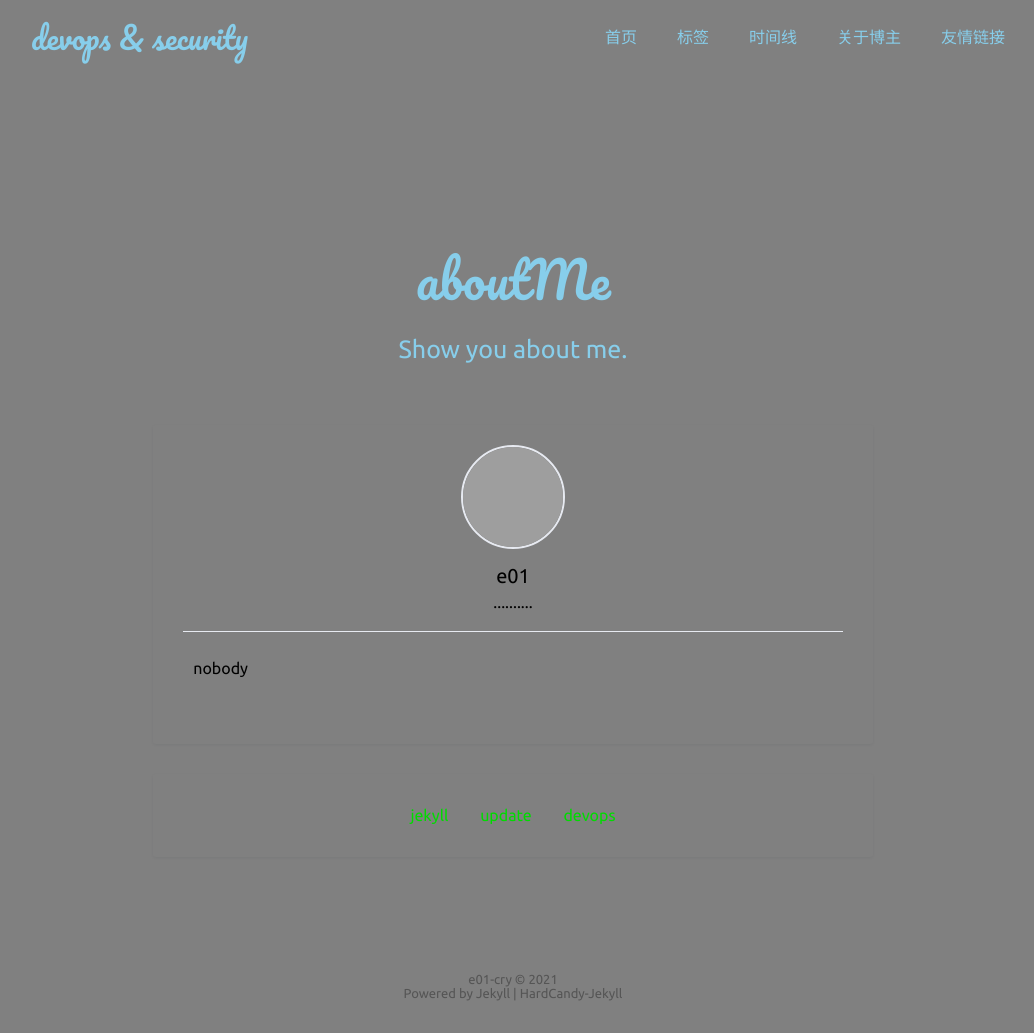
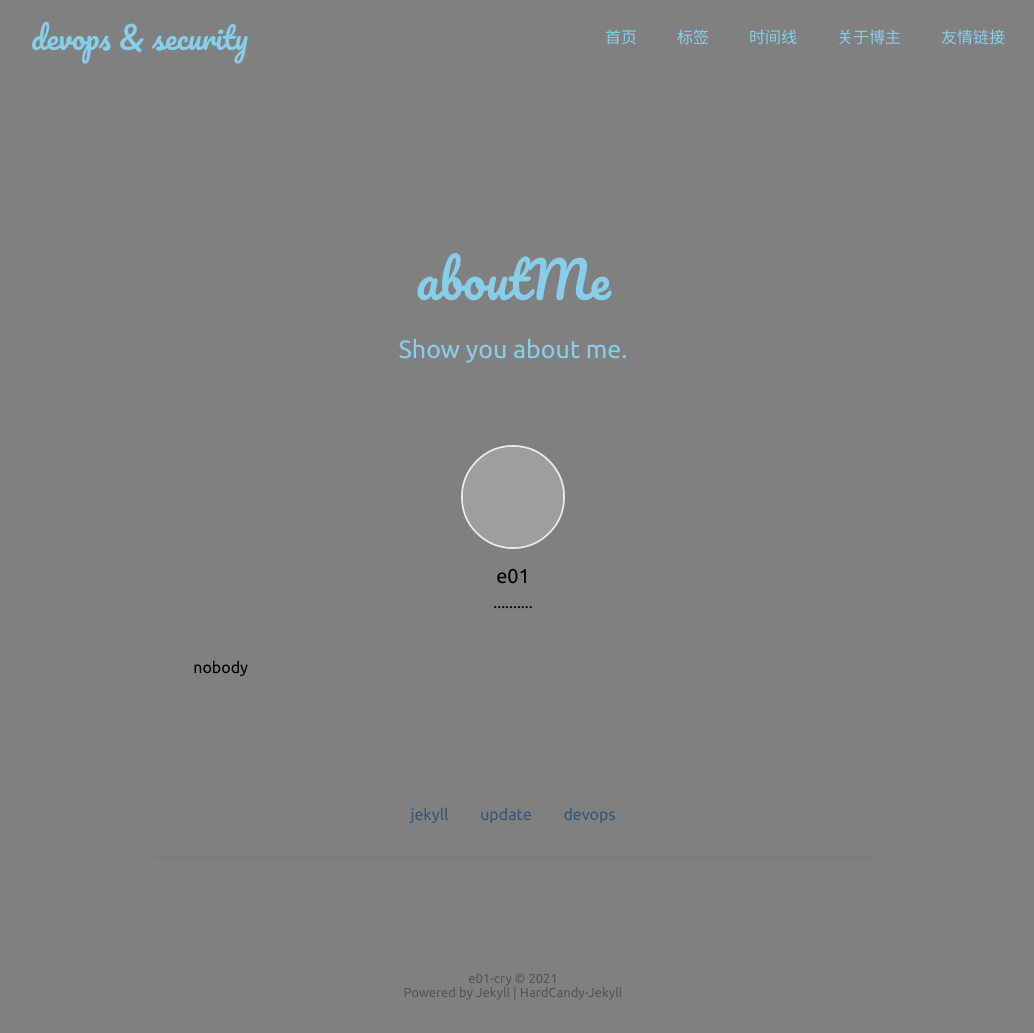
Before and after one commit to e01-cry/e01-cry.github.io, a Jekyll site: the page built from about.html, in a window 1280 px wide. Shown: the whole page, without its empty margins (127-1161 px from the left). Built offline with Jekyll 4.4.1, drawn with Linux system fonts in a browser that asks for light colours; grey boxes are pictures that could not be loaded.

Commit message:
update blog

```diff
--- a/assets/css/style.css
+++ b/assets/css/style.css
@@ -356,7 +356,7 @@ a{
   height: 35px;
   width: auto;
   padding: 0 10px;
-  color: #00DB00;
+  color: #345678;
   /*border: 1px solid #e7eaf1;*/
   border-radius: 3px;
   line-height: 35px;
@@ -462,7 +462,7 @@ a{
 .tag-name{
   display: block;
   font-size: 28px;
-  color: #444;
+  color: #345678;
   margin-bottom: 10px;
 }
 .tag-name a{
@@ -921,7 +921,7 @@ a{
   padding: 20px 10px;
   -webkit-box-sizing: border-box;
           box-sizing: border-box;
-  border-top: 1px solid #e7eaf1;
+  /*border-top: 1px solid #e7eaf1;*/
   text-align: left;
 }
 #aboutyou a{
```
